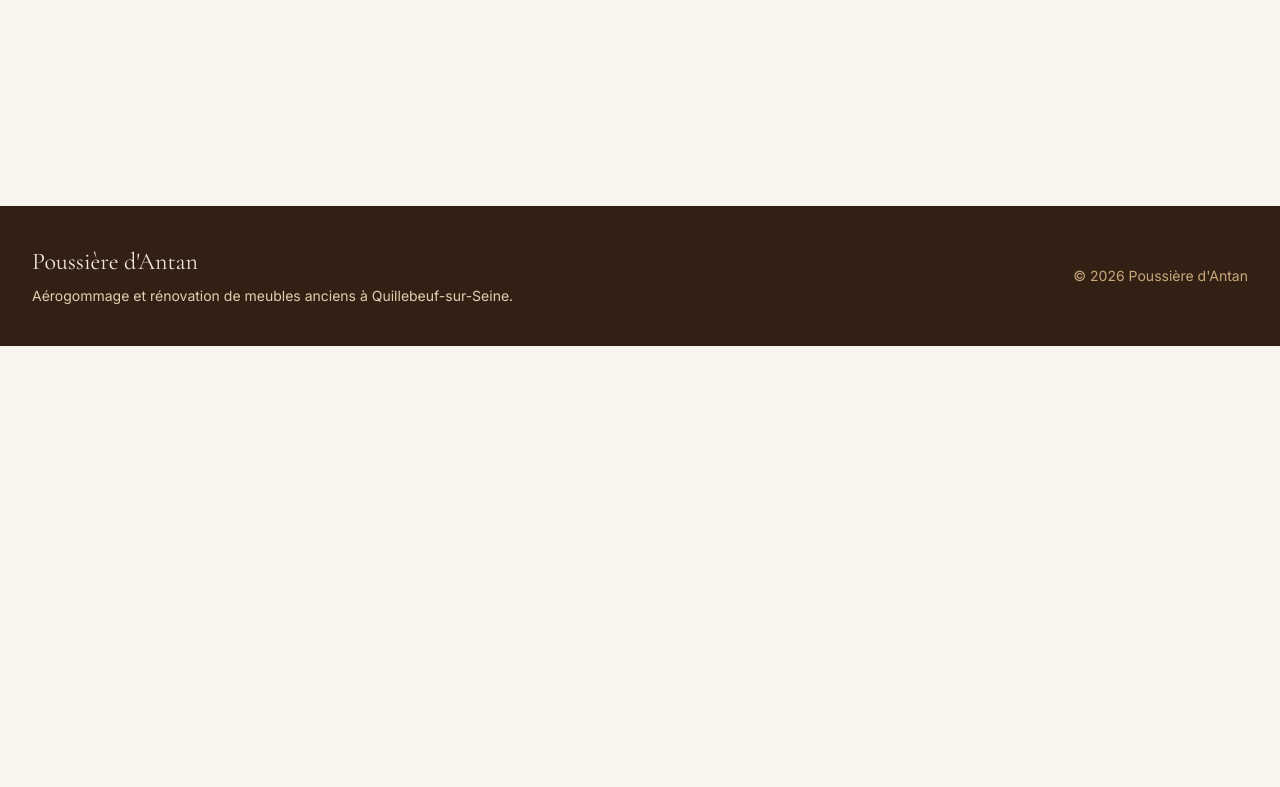
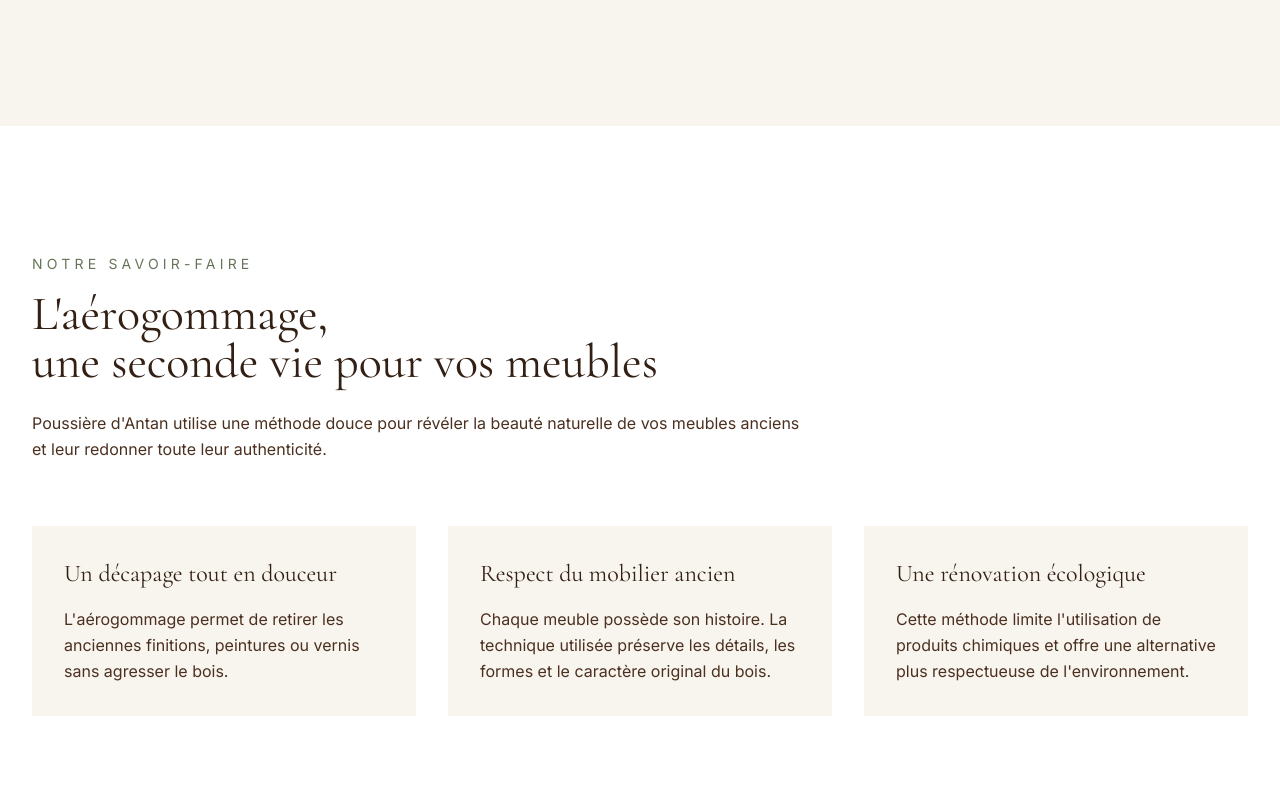
Before and after one commit to AndgelBrissaud/poussieredantan, a React (Vite) app: page / in a window 1280 px wide. Shown: the part 793-1580 px from the top of the page. Before the commit the page ends 1139 px from the top, so only its background shows below. Built offline with nearby package versions, Linux system fonts and the light colour scheme.

Commit message:
feat: add aerogommage services section

```diff
--- a/src/App.tsx
+++ b/src/App.tsx
@@ -1,6 +1,7 @@
 import Header from "./components/layout/Header";
 import Footer from "./components/layout/Footer";
 import Hero from "./components/sections/Hero";
+import Services from "./components/sections/Services";
 
 
 function App() {
@@ -10,10 +11,12 @@ function App() {
       <Header />
       <main className="flex-1">
         <Hero />
+        <Services />
       </main>
       <Footer />
     </div>
   );
 }
 
+
 export default App;
--- /dev/null
+++ b/src/components/sections/Services.tsx
@@ -0,0 +1,144 @@
+import Container from "../layout/Container";
+
+const services = [
+  {
+    title: "Un décapage tout en douceur",
+    text:
+      "L'aérogommage permet de retirer les anciennes finitions, peintures ou vernis sans agresser le bois.",
+  },
+
+  {
+    title: "Respect du mobilier ancien",
+    text:
+      "Chaque meuble possède son histoire. La technique utilisée préserve les détails, les formes et le caractère original du bois.",
+  },
+
+  {
+    title: "Une rénovation écologique",
+    text:
+      "Cette méthode limite l'utilisation de produits chimiques et offre une alternative plus respectueuse de l'environnement.",
+  },
+];
+
+
+export default function Services() {
+
+  return (
+
+    <section
+      id="aerogommage"
+      className="
+        py-20
+        md:py-32
+        bg-white
+      "
+    >
+
+      <Container>
+
+
+        <div
+          className="
+            max-w-3xl
+            mb-16
+          "
+        >
+
+          <p
+            className="
+              mb-4
+              uppercase
+              tracking-[0.3em]
+              text-sm
+              text-nature
+            "
+          >
+            Notre savoir-faire
+          </p>
+
+
+          <h2 className="title-section">
+
+            L'aérogommage,
+            <br />
+            une seconde vie pour vos meubles
+
+          </h2>
+
+
+          <p
+            className="
+              text-content
+              mt-6
+            "
+          >
+
+            Poussière d'Antan utilise une méthode douce
+            pour révéler la beauté naturelle de vos meubles
+            anciens et leur redonner toute leur authenticité.
+
+          </p>
+
+
+        </div>
+
+
+
+        <div
+          className="
+            grid
+            gap-8
+            md:grid-cols-3
+          "
+        >
+
+          {
+            services.map((service) => (
+
+              <article
+                key={service.title}
+                className="
+                  rounded-soft
+                  bg-antique-50
+                  p-8
+                  shadow-antique
+                "
+              >
+
+                <h3
+                  className="
+                    font-display
+                    text-2xl
+                    text-antique-800
+                  "
+                >
+                  {service.title}
+                </h3>
+
+
+                <p
+                  className="
+                    text-content
+                    mt-4
+                  "
+                >
+                  {service.text}
+                </p>
+
+
+              </article>
+
+            ))
+          }
+
+
+        </div>
+
+
+      </Container>
+
+    </section>
+
+  );
+
+}
```
